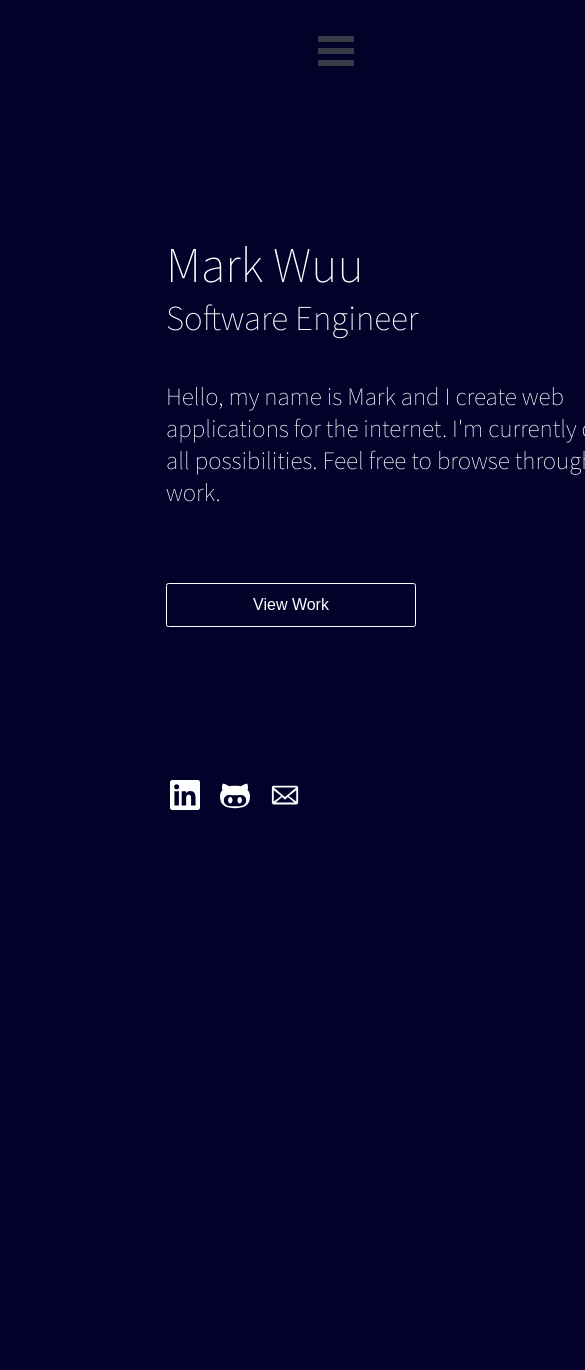
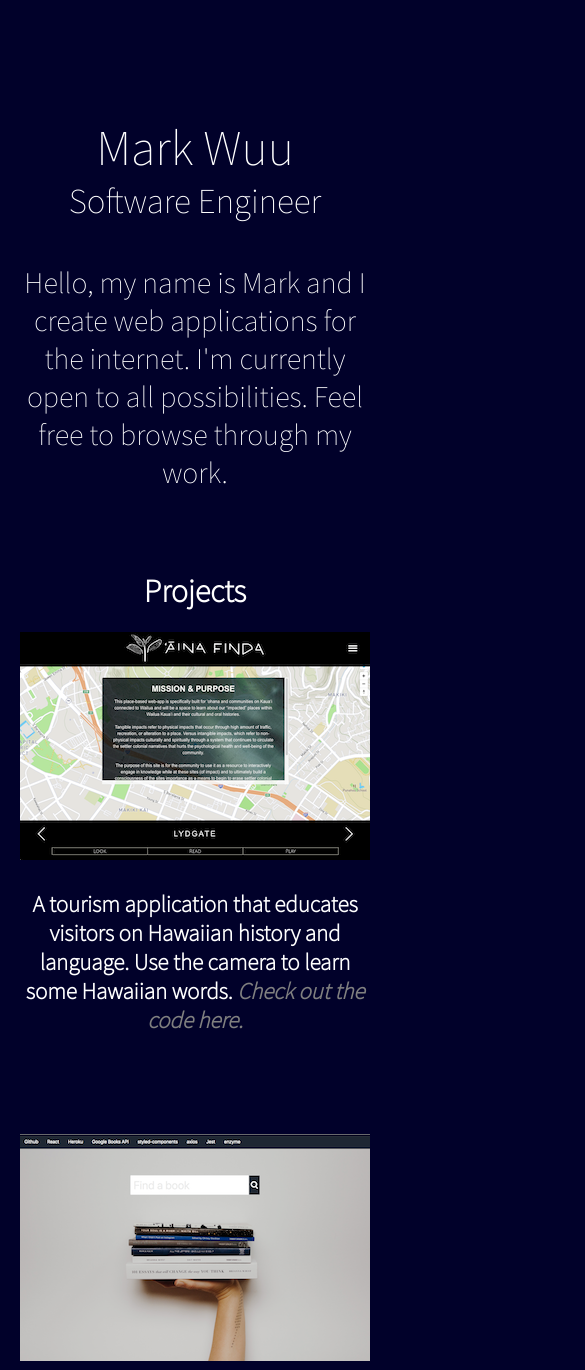
Before and after one commit to markwuu/home-page, a Gatsby site: page / in a window 390 px wide. Shown: the top 1370 px of the page, 585 px wide, since content can reach past the window. Before the commit the page ends 844 px from the top, so only its background shows below. Built offline with nearby package versions, Linux system fonts and the light colour scheme; Gatsby itself is replaced by a stand-in of ours.

Commit message:
Added media query for responsive design

```diff
--- a/src/components/UI/About.module.css
+++ b/src/components/UI/About.module.css
@@ -3,9 +3,10 @@
   font-size: 25px;
 }
 
-/* media query example
-@media screen and (max-width: 900px){
-  .about{
-    border: 10px solid white;
+/* media query example */
+@media screen and (max-width: 700px) {
+  .about {
+    text-align: center;
+    font-size: 30px;
   }
-} */
+}
--- a/src/components/UI/Button.module.css
+++ b/src/components/UI/Button.module.css
@@ -17,3 +17,9 @@
   color: #000000;
   background-color: #FFFFFF;
 }
+
+@media screen and (max-width: 700px) {
+  .button {
+    display: none;
+  }
+}
--- a/src/components/UI/Container.module.css
+++ b/src/components/UI/Container.module.css
@@ -2,3 +2,10 @@
   width: 500px;
   margin-left: 150px;
 }
+
+@media screen and (max-width: 700px) {
+  .container {
+    margin-left: 0px;
+    width: 100%;
+  }
+}
--- a/src/components/UI/Footer.module.css
+++ b/src/components/UI/Footer.module.css
@@ -6,3 +6,10 @@
   height: 60px;
   margin-left: 160px;
 }
+
+@media screen and (max-width: 700px) {
+  .footer {
+    text-align: center;
+    margin-left: 0px;
+  }
+}
--- a/src/components/UI/Name.module.css
+++ b/src/components/UI/Name.module.css
@@ -3,3 +3,9 @@
   font-size: 50px;
   padding-top: 100px;
 }
+
+@media screen and (max-width: 700px) {
+  .name {
+    text-align: center;
+  }
+}
--- a/src/components/UI/Panel.module.css
+++ b/src/components/UI/Panel.module.css
@@ -5,3 +5,9 @@
   flex: 1;
   padding: 1rem;
 }
+
+@media screen and (max-width: 700px) {
+  .panel {
+    justify-content: initial;
+  }
+}
--- a/src/components/UI/Picture.js
+++ /dev/null
@@ -1,8 +0,0 @@
-import React from "react"
-import pictureStyles from "./Picture.module.css"
-
-export default ({ children }) => (
-  <img src={children} className={pictureStyles.picture}>
-    {/* {children} */}
-  </img>
-)
--- a/src/components/UI/Picture.module.css
+++ /dev/null
@@ -1,3 +0,0 @@
-.picture {
-  border: 1px solid white;
-}
--- a/src/components/UI/Project.module.css
+++ b/src/components/UI/Project.module.css
@@ -4,3 +4,7 @@
   font-weight: bold;
   font-family: "Source Sans Pro", sans-serif;
 }
+
+.yo {
+  font-size: 100px;
+}
--- /dev/null
+++ b/src/components/UI/ProjectContainer.js
@@ -0,0 +1,6 @@
+import React from "react"
+import ProjectContainerStyles from "./ProjectContainer.module.css"
+
+export default ({ children }) => (
+  <div className={ProjectContainerStyles.projectContainer}>{children}</div>
+)
--- /dev/null
+++ b/src/components/UI/ProjectContainer.module.css
@@ -0,0 +1,9 @@
+.projectContainer {
+  margin-top: 80px;
+}
+
+@media screen and (min-width: 700px) {
+  .projectContainer {
+    display: none;
+  }
+}
--- a/src/components/UI/Title.module.css
+++ b/src/components/UI/Title.module.css
@@ -3,3 +3,9 @@
   font-size: 35px;
   padding-bottom: 40px;
 }
+
+@media screen and (max-width: 700px) {
+  .title {
+    text-align: center;
+  }
+}
--- a/src/components/Sidebar.module.css
+++ b/src/components/menuStyles.css
@@ -10,15 +10,6 @@
   background: #373a47;
 }
 
-.bm-item {
-  text-align: center;
-  display: inline-block;
-  text-decoration: none;
-  margin-bottom: 5vh;
-  color: #d1d1d1;
-  transition: color 0.2s;
-}
-
 .bm-cross-button {
   height: 25px;
   width: 25px;
@@ -26,10 +17,6 @@
 
 .bm-cross {
   background: #bdc3c7;
-}
-
-.bm-item:hover {
-  display: inline-block;
 }
 
 .bm-menu-wrap {
@@ -46,8 +33,24 @@
 .bm-item-list {
   color: #b8b7ad;
   padding: 2.5em;
+  box-sizing: border-box;
+}
+
+.bm-item {
+  display: inline-block;
+  text-align: center;
+  text-decoration: "none";
+  margin-bottom: 5vh;
+  color: #d1d1d1;
+  transition: color 0.2s;
 }
 
 .bm-overlay {
   background: rgba(0, 0, 0, 0.3);
 }
+
+@media screen and (max-width: 700px) {
+  .bm-burger-button {
+    display: none;
+  }
+}
--- a/src/pages/index.js
+++ b/src/pages/index.js
@@ -1,8 +1,8 @@
 import React from "react"
+import { Helmet } from "react-helmet"
 import { LinkedinIcon, GithubIcon, EmailIcon } from "../../assets/icons"
 import Footer from "../components/UI/Footer"
 import Body from "../components/UI/Body"
-import { Helmet } from "react-helmet"
 import Name from "../components/UI/Name"
 import Title from "../components/UI/Title"
 import About from "../components/UI/About"
@@ -10,11 +10,12 @@ import Button from "../components/UI/Button"
 import Panel from "../components/UI/Panel"
 import Container from "../components/UI/Container"
 import Project from "../components/UI/Project"
+import Code from "../components/UI/Code"
+import ProjectContainer from "../components/UI/ProjectContainer"
+import menuStyles from "../components/menuStyles.css"
 import Menu from "react-burger-menu/lib/menus/slide"
 import ainafinda from "../../assets/ainafinda.png"
 import bookfinder from "../../assets/bookfinder.png"
-import Picture from "../components/UI/Picture"
-import Code from "../components/UI/Code"
 
 export default class HomePage extends React.Component {
   constructor(props) {
@@ -33,50 +34,6 @@ export default class HomePage extends React.Component {
   }
 
   render() {
-    var styles = {
-      bmBurgerButton: {
-        position: "fixed",
-        width: "36px",
-        height: "30px",
-        right: "36px",
-        top: "36px",
-      },
-      bmBurgerBars: {
-        background: "#373a47",
-      },
-      bmItem: {
-        textAlign: "center",
-        display: "inline-block",
-        textDecoration: "none",
-        marginBottom: "5vh",
-        color: "#d1d1d1",
-        transition: "color 0.2s",
-      },
-      bmCrossButton: {
-        height: "25px",
-        width: "25px",
-      },
-      bmCross: {
-        background: "#bdc3c7",
-      },
-      bmMenuWrap: {
-        position: "fixed",
-        height: "100%",
-      },
-      bmMenu: {
-        background: "#000016",
-        padding: "2.5em 1.5em 0",
-        fontSize: "1.85em",
-      },
-      bmItemList: {
-        color: "#b8b7ad",
-        padding: "2.5em",
-        boxSizing: "border-box",
-      },
-      bmOverlay: {
-        background: "rgba(0, 0, 0, 0.3)",
-      },
-    }
     return (
       <>
         <Helmet>
@@ -93,9 +50,9 @@ export default class HomePage extends React.Component {
           />
         </Helmet>
         <Menu
-          styles={styles}
+          styles={menuStyles}
           right
-          width="40%"
+          width="700px"
           disableAutoFocus
           isOpen={this.state.menuOpen}
           onStateChange={state => this.handleStateChange(state)}
@@ -133,10 +90,35 @@ export default class HomePage extends React.Component {
                 internet. I'm currently open to all possibilities. Feel free to
                 browse through my work.
               </About>
+              <ProjectContainer>
+                <h1>Projects</h1>
+                <Project>
+                  <a href="https://www.ainafinda.com">
+                    <img src={ainafinda} />
+                  </a>
+                  <p>
+                    A tourism application that educates visitors on Hawaiian
+                    history and language. Use the camera to learn some Hawaiian
+                    words.{" "}
+                    <Code link="https://github.com/jocelynsaysrawr/wailua" />
+                  </p>
+                </Project>
+
+                <Project>
+                  <a href="https://boiling-stream-52972.herokuapp.com/">
+                    <img src={bookfinder} alt="" />
+                  </a>
+                  <p>
+                    A book search application that utilizes the Google Books API
+                    to redirect users to the Google Books store to preview
+                    and/or purchase novels.{" "}
+                    <Code link="https://github.com/markwuu/book-finder" />
+                  </p>
+                </Project>
+              </ProjectContainer>
             </Container>
             <Button onClick={() => this.toggleMenu()}>View Work</Button>
           </Panel>
-          <Panel />
         </Body>
 
         <Footer>
```
Also changed, not shown: src/components/Sidebar.js (deleted, +0 -77 lines).
